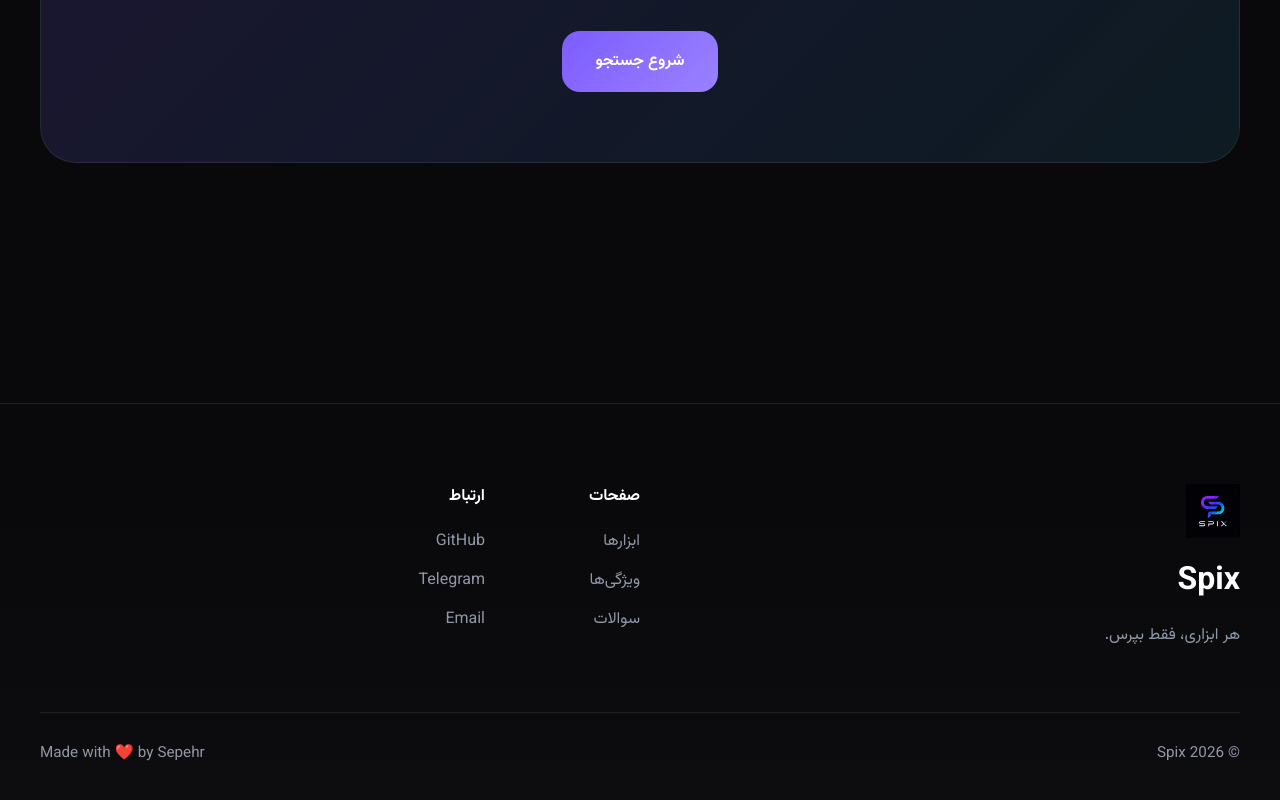
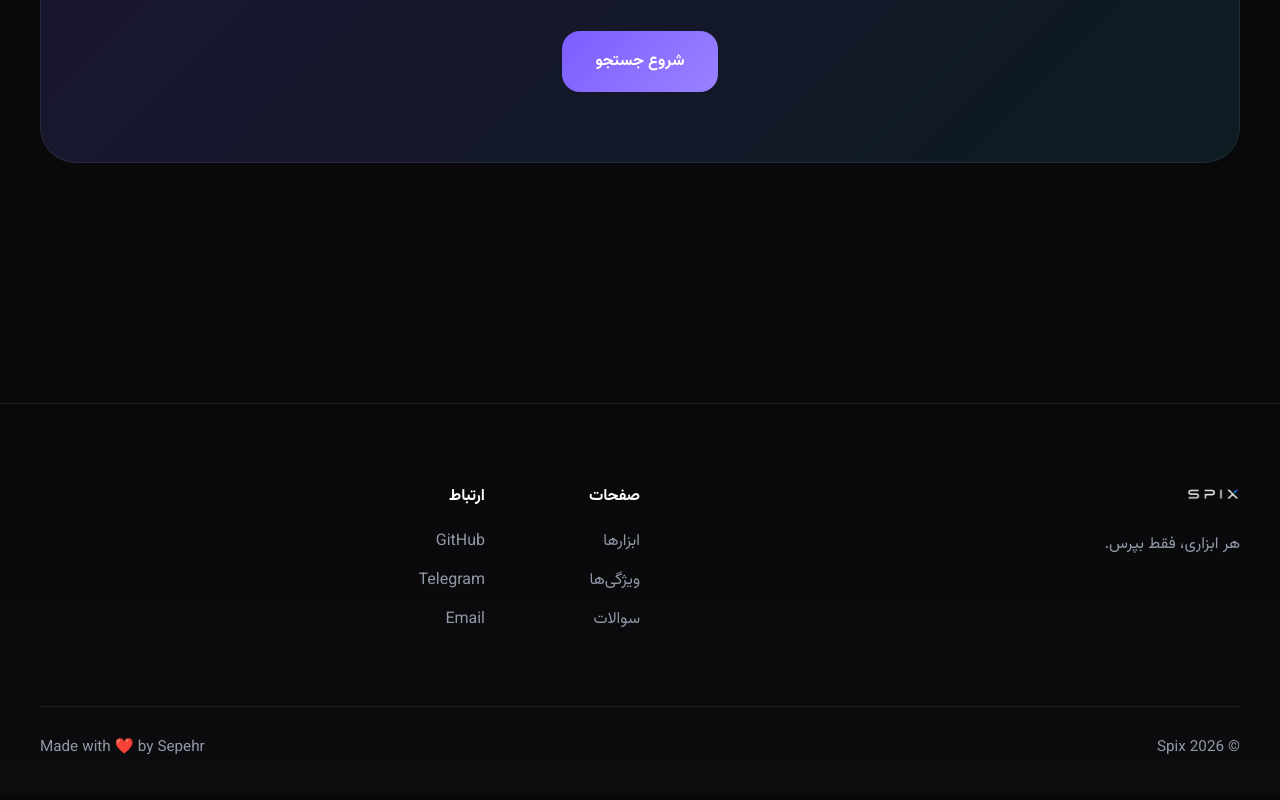
Before and after one commit to amirsepehr2020/ghatinet, a plain HTML site: page index.html in a window 1280 px wide. Shown: the part 4347-5147 px from the top of the page. Drawn offline with Linux system fonts and the light colour scheme.

Commit message:
Update index.html

```diff
--- a/index.html
+++ b/index.html
@@ -785,14 +785,8 @@ class="header__button">
             <div class="footer__brand">
 
                 <img
-                    src="assets/logo/logo.svg"
+                    src="logo.png"
                     alt="Spix">
-
-                <h3>
-
-                    Spix
-
-                </h3>
 
                 <p>
 
```
